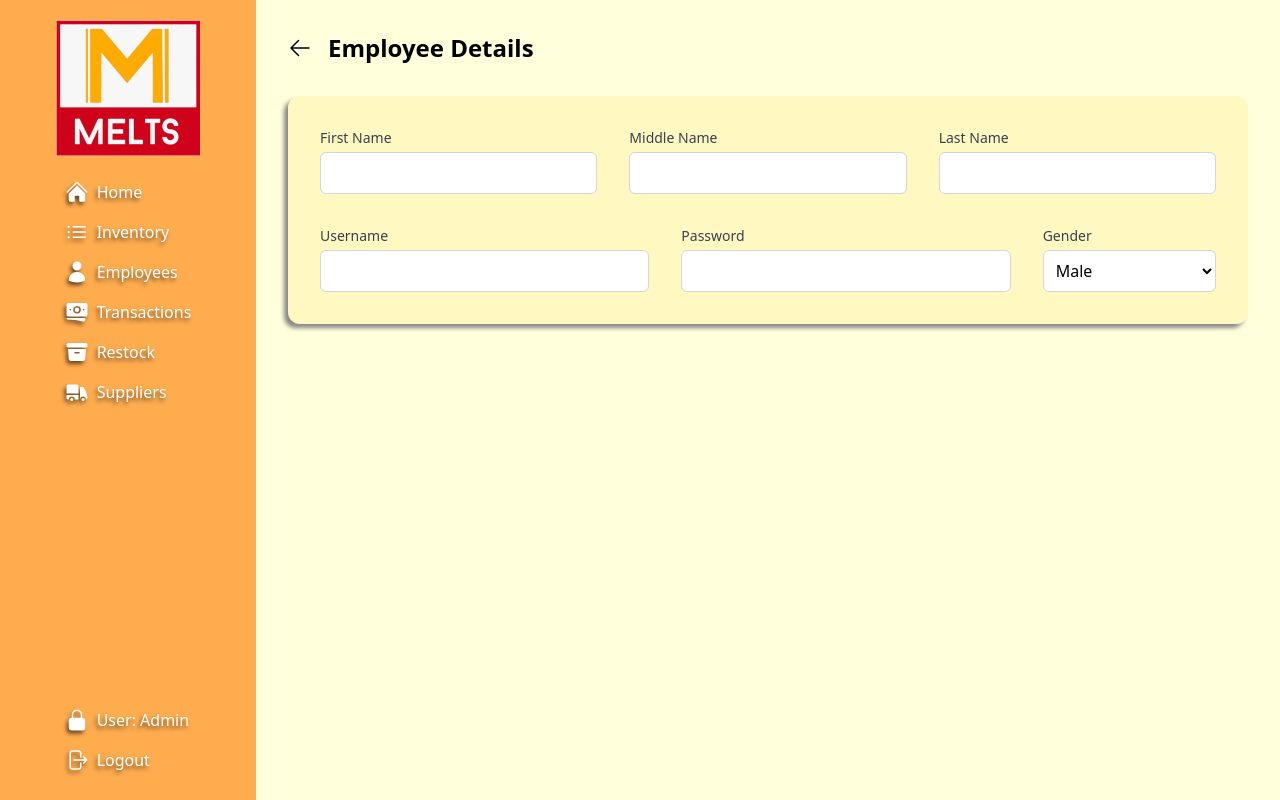
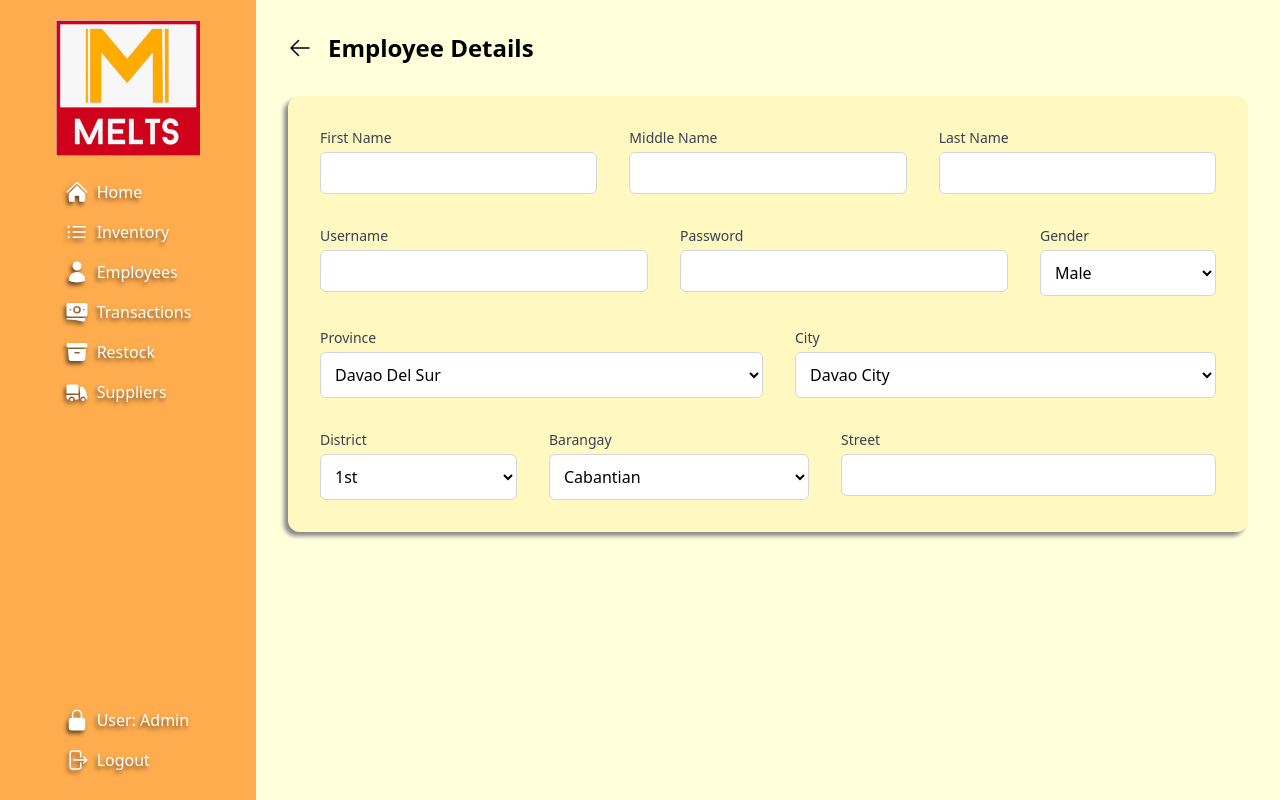
Before and after one commit to rcSabucido/melts-inventory, a React (Vite) app: page /add_employee in a window 1280 px wide. Built offline with nearby package versions, Linux system fonts and the light colour scheme.

Commit message:
#8 Finish skeletal structure of forms in EmployeeInput

```diff
--- a/src/components/EmployeeInput.jsx
+++ b/src/components/EmployeeInput.jsx
@@ -52,11 +52,53 @@ const EmployeeInput = () => {
                     </div>
                     <div className="m-4 grow">
                         <label className="block text-sm font-medium text-gray-700">Gender</label>
-                        <select className="mt-1 block w-full p-2 border border-gray-300 bg-white rounded-md">
+                        <select className="mt-1 block w-full p-2.5 border border-gray-300 bg-white rounded-md">
                             <option value="male">Male</option>
                             <option value='female'>Female</option>
                             <option value='other'>Other</option>
                         </select>
+                    </div>
+                </div>
+                <div className="flex flex-wrap justify-between">
+                    <div className="m-4 grow">
+                        <label className="block text-sm font-medium text-gray-700">Province</label>
+                        <select className="mt-1 block w-full p-2.5 border border-gray-300 bg-white rounded-md">
+                            <option value='davao del sur'>Davao Del Sur</option>
+                            <option value='davao de oro'>Davao De Oro</option>
+                        </select>
+                    </div>
+                    <div className="m-4 grow">
+                        <label className="block text-sm font-medium text-gray-700">City</label>
+                        <select className="mt-1 block w-full p-2.5 border border-gray-300 bg-white rounded-md">
+                            <option value='davao city'>Davao City</option>
+                            <option value='tagum city'>Tagum City</option>
+                        </select>
+                    </div>
+                </div>
+                <div className="flex flex-wrap justify-between">
+                    <div className="m-4 grow">
+                        <label className="block text-sm font-medium text-gray-700">District</label>
+                        <select className="mt-1 block w-full p-2.5 border border-gray-300 bg-white rounded-md">
+                            <option value='first'>1st</option>
+                            <option value='second'>2nd</option>
+                        </select>
+                    </div>
+                    <div className="m-4 grow">
+                        <label className="block text-sm font-medium text-gray-700">Barangay</label>
+                        <select className="mt-1 block w-full p-2.5 border border-gray-300 bg-white rounded-md">
+                            <option value='cabantian'>Cabantian</option>
+                            <option value='indangan'>Indangan</option>
+                            <option value='nabunturan'>Nabunturan</option>
+                        </select>
+                    </div>
+                    <div className="m-4 grow">
+                        <label className="block text-sm font-medium text-gray-700">Street</label>
+                        <input
+                            type='text'
+                            name='street'
+                            className='mt-1 block w-full p-2 border border-gray-300 bg-white rounded-md'
+                            required
+                        />
                     </div>
                 </div>
             </div>
```
